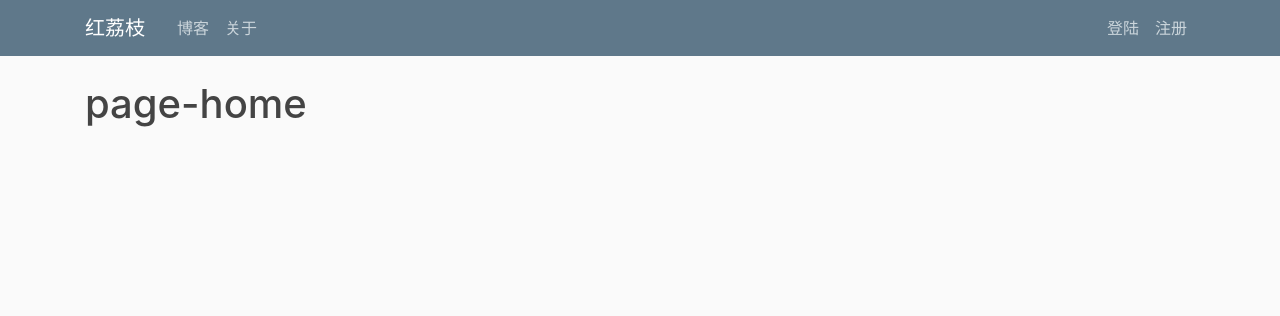
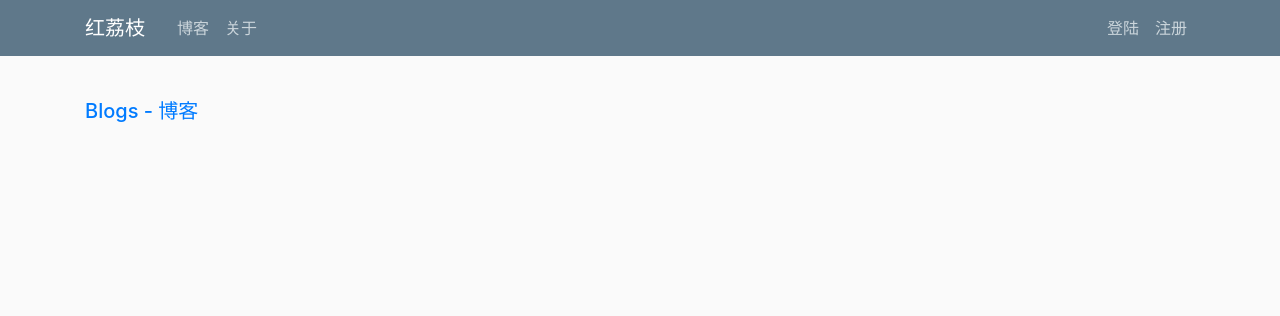
Before and after one commit to chen-qian-dan/www.leetchee.com_20200723Thu, a Django app: page / in a window 1280 px wide. Shown: the top 316 px of the page. Run offline with Django 3.2, Linux system fonts and the light colour scheme; some libraries are stand-ins or nearby versions.

Commit message:
page : update home page.

```diff
--- a/leetchee/page/templates/page/page_home.html
+++ b/leetchee/page/templates/page/page_home.html
@@ -1,5 +1,5 @@
 {% extends 'page/page_base.html' %}
 
 {% block content %}
-    <h1>page-home</h1>
+    <h1><a class="navbar-brand mr-4" href="{% url 'blog_home' %}">Blogs - 博客</a></h1>
 {% endblock %}
```
